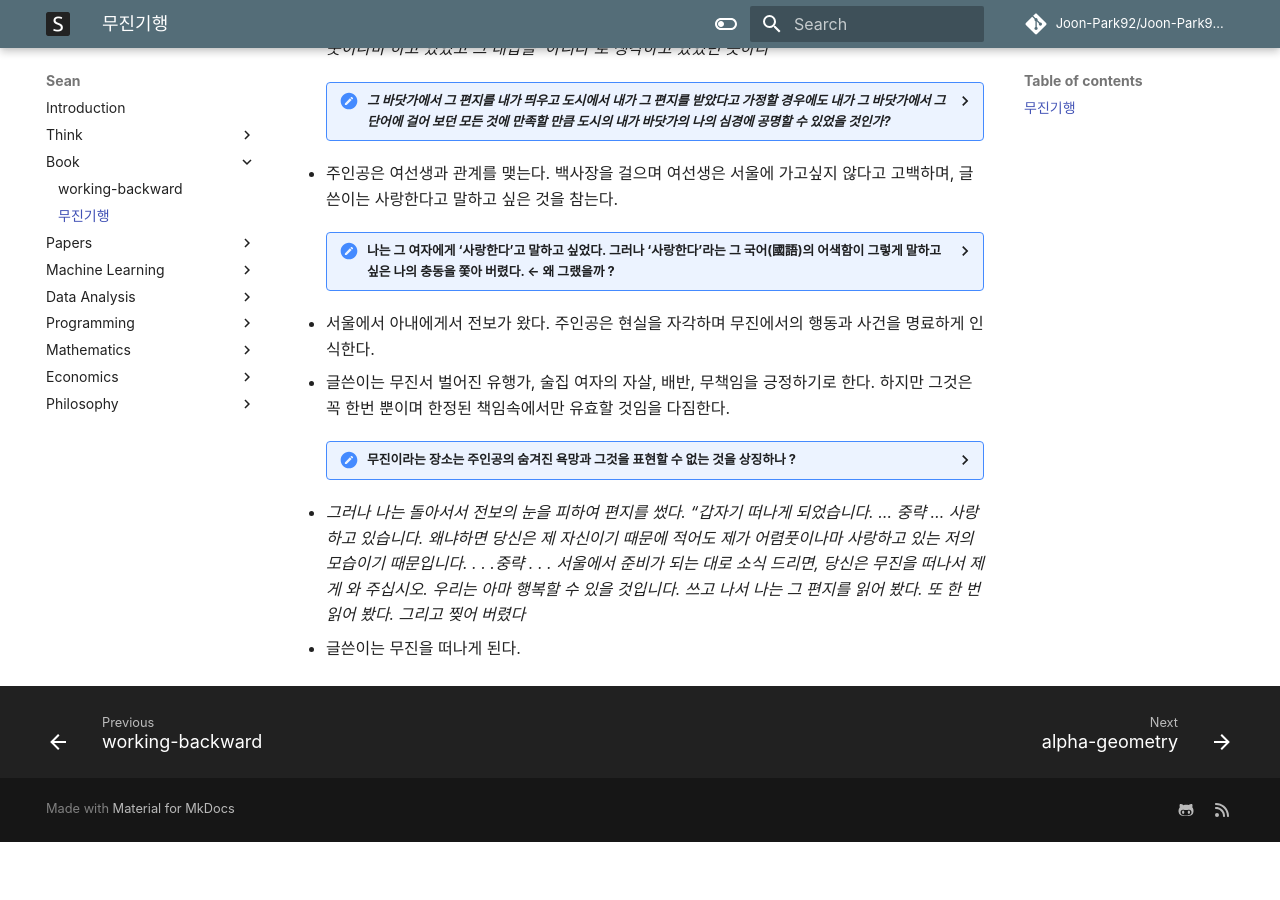
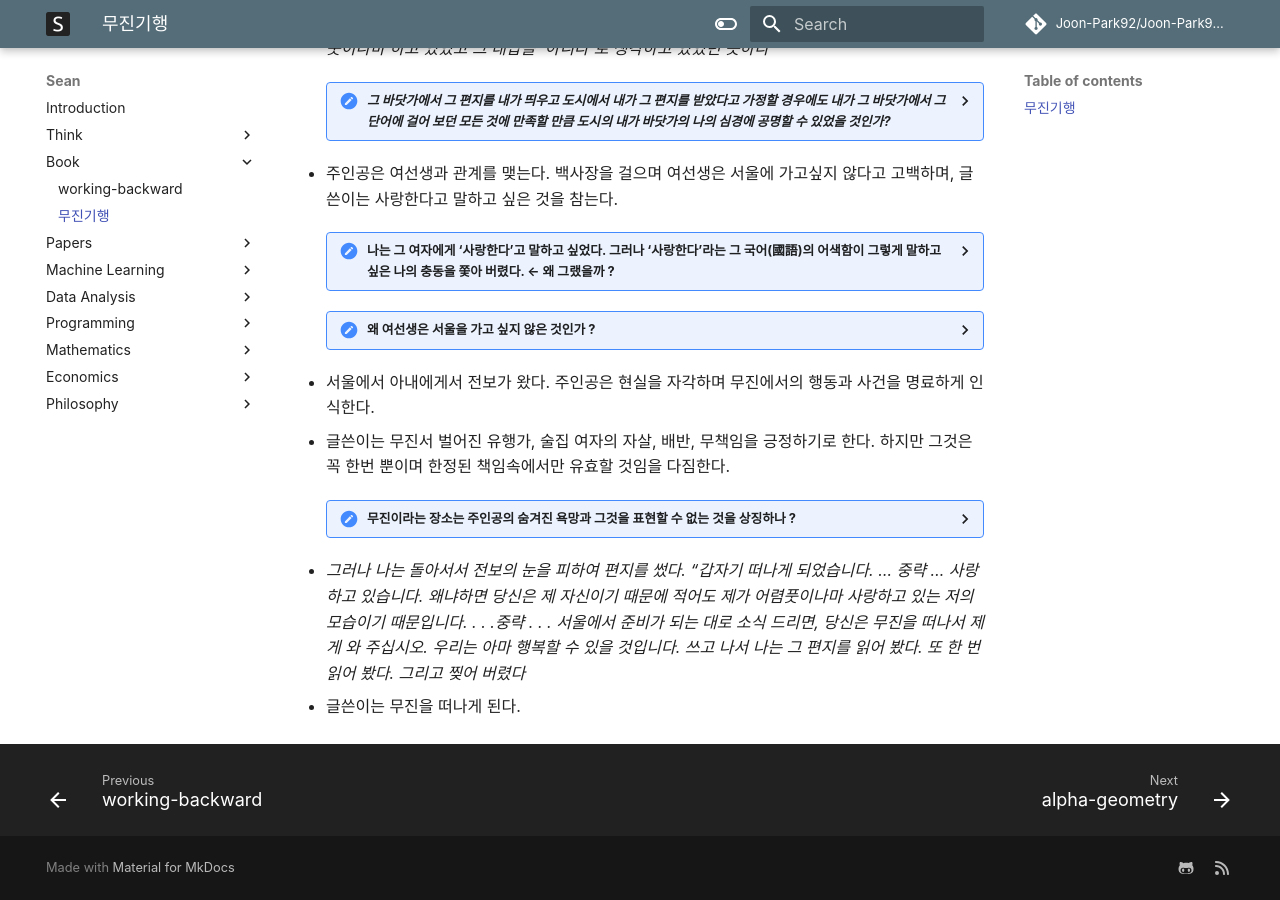
Before and after one commit to Joon-Park92/Joon-Park92.github.io, an MkDocs documentation site: the page built from docs/7a8d3ccf-7ae1-4723-bf7e-36ac47970f2b.md, in a window 1280 px wide and 900 px high, scrolled down 1475 px. Built offline with MkDocs 1.6.1 and Material for MkDocs 9.7.7, drawn with Linux system fonts in a browser that asks for light colours; comment, search, counter and statistics services are not loaded; before the commit the page ends 2317 px from its top, so only the background shows below that.

Commit message:
Automatically sync files from knowledge #156 (#116)
Co-authored-by: GitHub Actions <noreply@github.com>

```diff
--- a/docs/7a8d3ccf-7ae1-4723-bf7e-36ac47970f2b.md
+++ b/docs/7a8d3ccf-7ae1-4723-bf7e-36ac47970f2b.md
@@ -86,6 +86,7 @@
         ### **결론**
 
         술집 여자의 자살 사건은 **주인공의 내적 갈등을 부각하고, 작품의 주제인 삶의 허무와 고독, 자기기만을 강조**하는 데 중요한 역할을 합니다. 이는 주인공이 자신의 존재와 현실의 본질을 직면하도록 만드는 계기이며, 독자로 하여금 인간의 복잡한 심리와 삶의 아이러니를 깊이 생각하게 만듭니다.
+    </details>
 
 - 조는 주인공을 세무서로 부르는데, 주인공은 조가 주인공에게 으시대기 위해 부르는 것이라고 짐작하고 있다. 그러나 주인공은 세무서장 실에 앉아있는 조의 모습에서 안타까움을 느낄 뿐이다.
 - 주인공은 조에게 하선생에 대해서 어떤 생각을 가지고 있는지 떠본다. 이 과정에서 조는 주인공의 결혼과 출세에 대한 부러운 감정을 가지고 있음을 짐작할 수 있다
@@ -163,6 +164,7 @@
         ### **결론**
 
         "쓸쓸하다"라는 단어는 주인공이 과거의 고독과 허무를 표현하려 했던 노력의 산물이지만, 동시에 언어의 한계와 자신의 감정적 상태를 충분히 드러내지 못한 **진부하고 무력한 표현**입니다. 이 장면은 언어와 감정의 간극, 그리고 인간 존재의 고독을 깊이 성찰하게 하며, 작품의 주제인 **삶의 허무와 자기 성찰**을 강조합니다.
+    </details>
 
 - *그 바닷가에서 그 편지를 내가 띄우고 도시에서 내가 그 편지를 받았다고 가정할 경우에도 내가 그 바닷가에서 그 단어에 걸어 보던 모든 것에 만족할 만큼 도시의 내가 바닷가의 나의 심경에 공명할 수 있었을 것인가? 아니 그것이 필요하기나 했었을까? 그러나 정확하게 말하자면, 그 무렵 편지를 쓰기 위해서 책상 앞으로 다가가고 있던 나도, 지금에 와서 내가 하고 있는 바와 같은 가정과 질문을 어렴풋이나마 하고 있었고 그 대답을 ‘아니다’로 생각하고 있었던 듯하다*
     <details markdown="1"><summary>*그 바닷가에서 그 편지를 내가 띄우고 도시에서 내가 그 편지를 받았다고 가정할 경우에도 내가 그 바닷가에서 그 단어에 걸어 보던 모든 것에 만족할 만큼 도시의 내가 바닷가의 나의 심경에 공명할 수 있었을 것인가?*</summary>
@@ -211,6 +213,7 @@
         이 문장은 **고독의 전달 불가능성**과 **표현의 한계**를 보여줍니다.
 
         주인공은 자신의 감정을 이해받고 싶어 하지만, 결국 그런 시도조차도 공허하다는 사실을 깨닫습니다. 이 깨달음은 작품의 주제인 **고독과 허무**를 더욱 깊이 드러냅니다.
+    </details>
 
 - 주인공은 여선생과 관계를 맺는다. 백사장을 걸으며 여선생은 서울에 가고싶지 않다고 고백하며, 글쓴이는 사랑한다고 말하고 싶은 것을 참는다.
     <details markdown="1"><summary>나는 그 여자에게 ‘사랑한다’고 말하고 싶었다. 그러나 ‘사랑한다’라는 그 국어(國語)의 어색함이 그렇게 말하고 싶은 나의 충동을 쫓아 버렸다. ← 왜 그랬을까 ?</summary>
@@ -278,6 +281,7 @@
         ### **결론**
 
         이 문장은 **주인공이 자신의 감정을 언어로 표현하는 데 느끼는 어려움과 모순**을 드러냅니다. 그는 여자를 사랑한다고 말하고 싶지만, **언어가 가진 고정된 의미와 자신의 감정의 복잡성 사이의 간극** 때문에 결국 말을 삼킵니다. 이는 **사랑이라는 감정의 불확실성**과, 인간이 언어를 통해 감정을 완전히 표현할 수 없는 한계를 상징적으로 보여줍니다.
+    </details>
 
     <details markdown="1"><summary>왜 여선생은 서울을 가고 싶지 않은 것인가 ?</summary>
 
@@ -350,6 +354,7 @@
         ### **결론**
 
         여자가 "서울에 가고 싶지 않다"고 한 이유는 단순히 장소에 대한 선호가 아니라, **현재와 현실, 주체성과 의존, 감정적 위안과 삶의 갈등** 사이에서의 복잡한 심리적 상태를 드러낸 것입니다. 이는 그녀가 주인공과의 관계 속에서 느끼는 일시적인 평온과 안정감을 더 오래 유지하고 싶어 하지만, 결국 현실로 돌아가야 한다는 사실을 부정하지 못하는 모습으로 해석됩니다.
+    </details>
 
 - 서울에서 아내에게서 전보가 왔다. 주인공은 현실을 자각하며 무진에서의 행동과 사건을 명료하게 인식한다.
 - 글쓴이는 무진서 벌어진 유행가, 술집 여자의 자살, 배반, 무책임을 긍정하기로 한다. 하지만 그것은 꼭 한번 뿐이며 한정된 책임속에서만 유효할 것임을 다짐한다.
@@ -421,6 +426,7 @@
         ### **5. 결론**
 
         주인공은 무진이라는 공간에서 자신의 숨겨진 욕망을 발견하고 일시적으로 표출했지만, **이 욕망이 현실 세계에서 용납되지 않는다는 사실을 깊이 인지**합니다. 그는 전보를 통해 현실로 돌아가는 결정을 내리며, **욕망을 억누르고 책임과 의무 속에서 살아가겠다는 타협을 선택**합니다. 그러나 이 타협은 자기기만적 성격을 띠며, 그의 내면에 남아 있는 고독과 허무를 완전히 해결하지 못합니다. 이는 작품이 탐구하는 **인간 존재의 모순적 본질**을 상징적으로 보여줍니다.
+    </details>
 
 - *그러나 나는 돌아서서 전보의 눈을 피하여 편지를 썼다. “갑자기 떠나게 되었습니다. … 중략 …  사랑하고 있습니다. 왜냐하면 당신은 제 자신이기 때문에 적어도 제가 어렴풋이나마 사랑하고 있는 저의 모습이기 때문입니다.
 . . .중략 . . . 서울에서 준비가 되는 대로 소식 드리면, 당신은 무진을 떠나서 제게 와 주십시오. 우리는 아마 행복할 수 있을 것입니다. 쓰고 나서 나는 그 편지를 읽어 봤다. 또 한 번 읽어 봤다. 그리고 찢어 버렸다*
```
